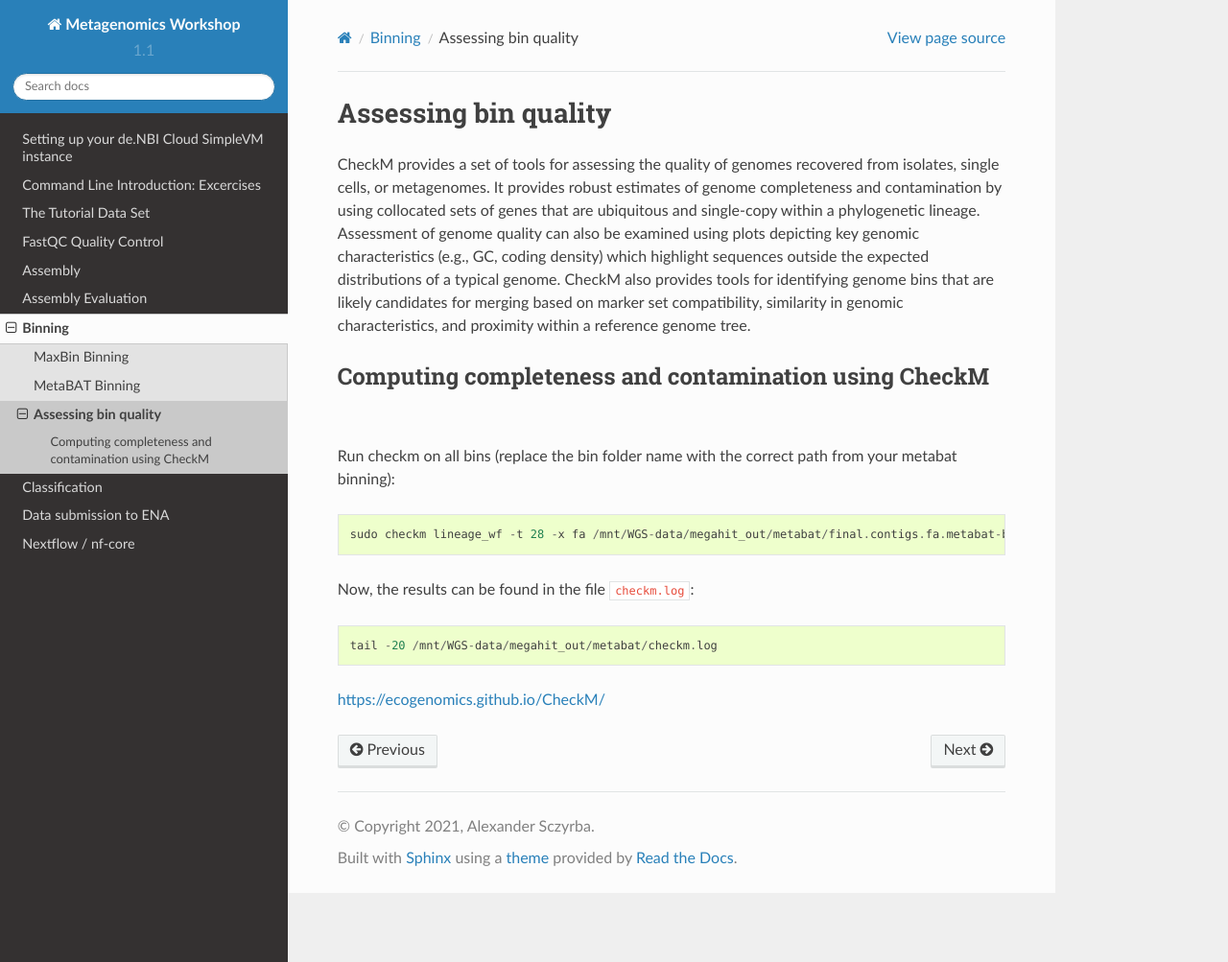
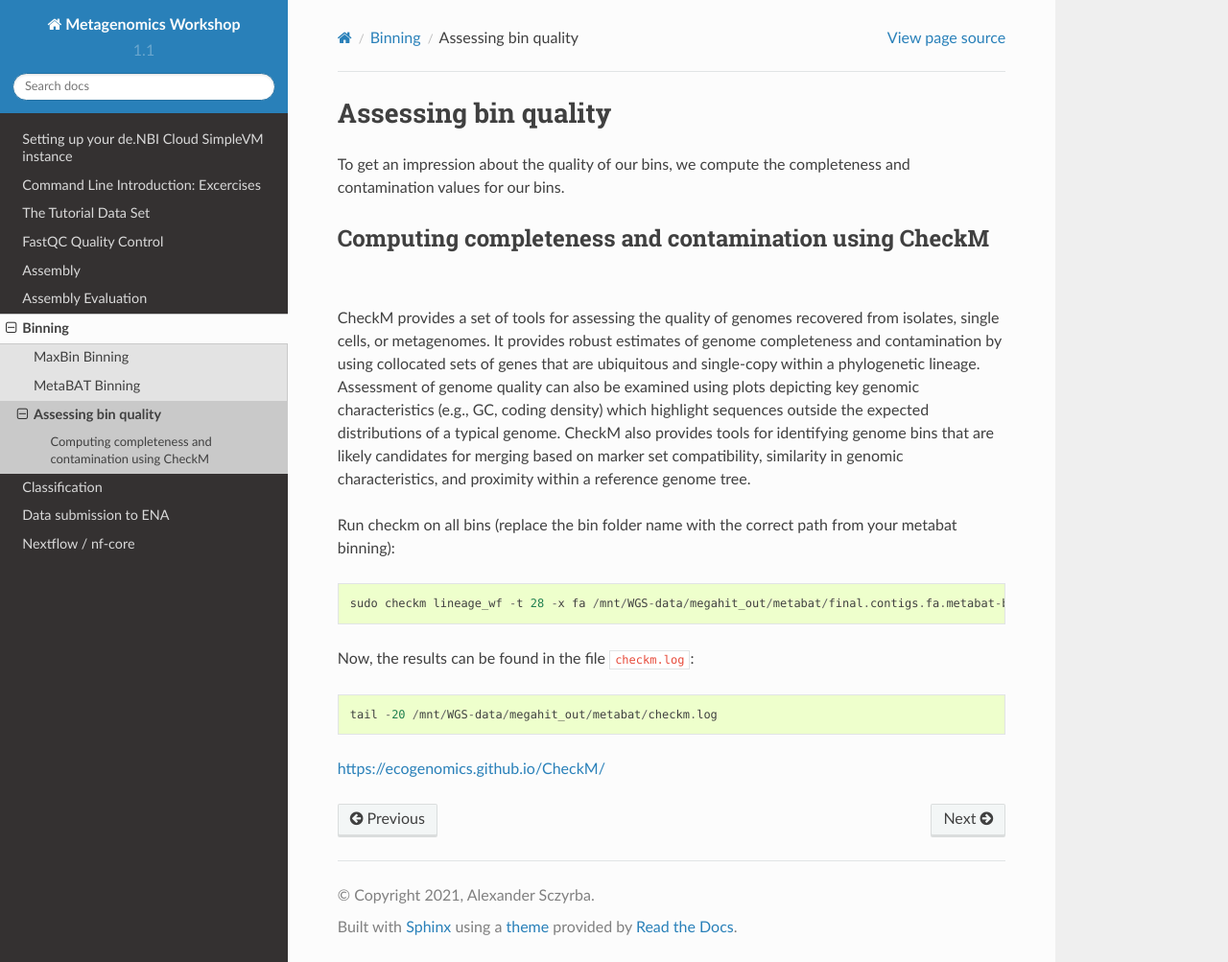
Before and after one commit to metagenomics/metagenomics-workshop, a Sphinx documentation site: the page built from docs/binning/bin_quality.rst, in a window 1280 px wide and 1003 px high. Shown: the whole window at 96% size. Built offline with Sphinx 7.4.7 and the Read the Docs theme 2.0.0, drawn with Linux system fonts in a browser that asks for light colours.

Commit message:
Update bin_quality.rst

```diff
--- a/docs/binning/bin_quality.rst
+++ b/docs/binning/bin_quality.rst
@@ -1,11 +1,12 @@
 Assessing bin quality
 ===============
 
-CheckM provides a set of tools for assessing the quality of genomes recovered from isolates, single cells, or metagenomes. It provides robust estimates of genome completeness and contamination by using collocated sets of genes that are ubiquitous and single-copy within a phylogenetic lineage. Assessment of genome quality can also be examined using plots depicting key genomic characteristics (e.g., GC, coding density) which highlight sequences outside the expected distributions of a typical genome. CheckM also provides tools for identifying genome bins that are likely candidates for merging based on marker set compatibility, similarity in genomic characteristics, and proximity within a reference genome tree.
-
+To get an impression about the quality of our bins, we compute the completeness and contamination values for our bins.
 
 Computing completeness and contamination using CheckM
 ^^^^^^^^^^^^^^^^^^^^^^^^^^^^^^^^^^^^^^
+
+CheckM provides a set of tools for assessing the quality of genomes recovered from isolates, single cells, or metagenomes. It provides robust estimates of genome completeness and contamination by using collocated sets of genes that are ubiquitous and single-copy within a phylogenetic lineage. Assessment of genome quality can also be examined using plots depicting key genomic characteristics (e.g., GC, coding density) which highlight sequences outside the expected distributions of a typical genome. CheckM also provides tools for identifying genome bins that are likely candidates for merging based on marker set compatibility, similarity in genomic characteristics, and proximity within a reference genome tree.
 
 Run checkm on all bins (replace the bin folder name with the correct path from your metabat binning)::
 
```
